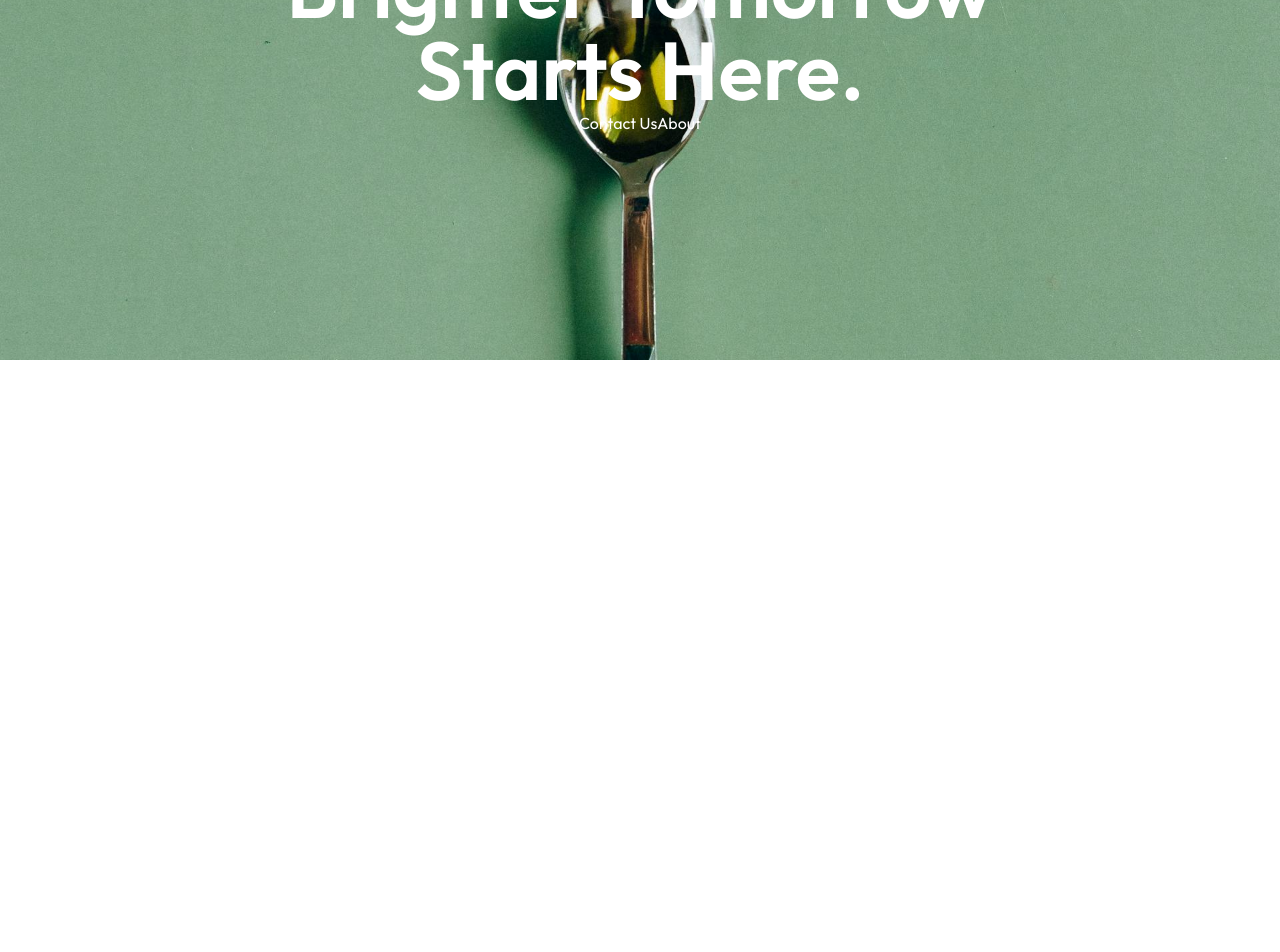
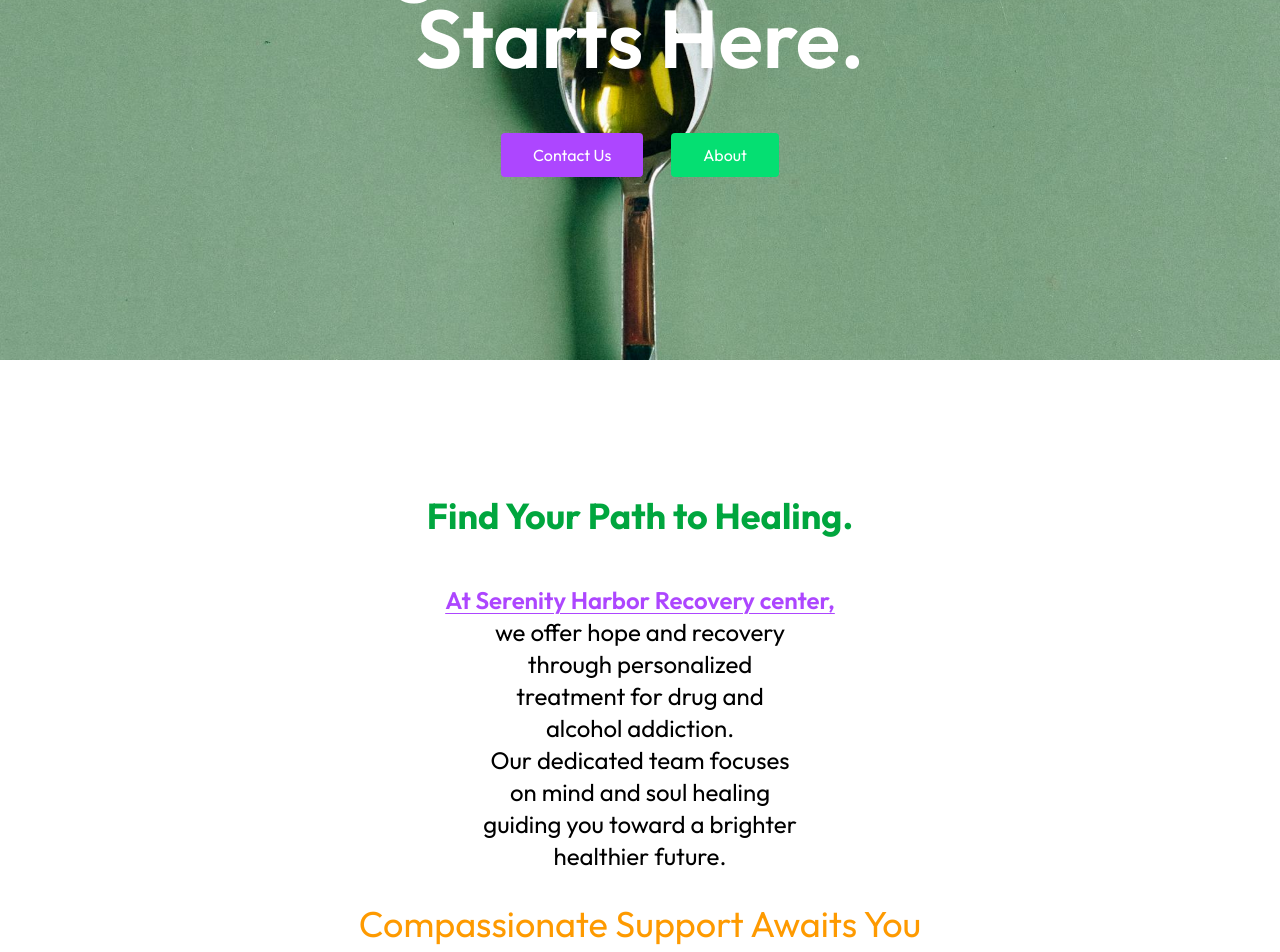
Before and after one commit to George-Clifford/rehabweb, a React (Vite) app: page / in a window 1280 px wide. Shown: the part 440-1392 px from the top of the page. Before the commit the page ends 816 px from the top, so only its background shows below. Built offline with nearby package versions, Linux system fonts and the light colour scheme.

Commit message:
added the about section

```diff
--- a/src/App.jsx
+++ b/src/App.jsx
@@ -1,12 +1,14 @@
 import React from 'react'
 import Navbar from './components/Navbar'
 import Header from './components/Header'
+import About from './components/About'
 
 const App = () => {
   return (
     <div className=''>
       <Navbar/>
       <Header/>
+      <About/>
     </div>
   )
 }
--- /dev/null
+++ b/src/components/About.jsx
@@ -0,0 +1,19 @@
+import React from 'react'
+
+const About = () => {
+  return (
+    <div className='flex flex-col items-center justify-center container
+    mx-auto pd-14 md:px-20 lg:px32 w-full overflow-hidden' id='About'>
+       <h1 className='text-4xl sm:text-4xl font-bold mb-2 text-green-600 mt-18 text-center'>Find Your Path to Healing.</h1>
+
+       <p className='underline underline-offset-4 decoration-1 under font-semibold text-purple-500 text-2xl mt-10'>At Serenity Harbor Recovery center,</p>
+        <p className='text-2xl max-w-80 text-center mb-8'> we offer hope and recovery through personalized treatment for drug and alcohol
+        addiction. <br /> Our dedicated team focuses on mind and soul healing guiding you toward a brighter healthier
+        future.
+       </p>
+       <h3 className='text-2xl sm:text-4xl text-amber-500 mb-20 text-center'>Compassionate Support Awaits You</h3>
+    </div>
+  )
+}
+
+export default About//
--- a/src/components/Header.jsx
+++ b/src/components/Header.jsx
@@ -2,14 +2,14 @@ import React from 'react'
 
 const Header = () => {
   return (
-    <div className='min-h-screen mb-4 bg-cover bg-center flex items-center w-full overflow-hidden'
+    <div className='min-h-screen mb-16 bg-cover bg-center flex items-center w-full overflow-hidden'
     style={{backgroundImage: "url('/header_img2.jpg')"}} id='Header'>
         <div className=' text-center mx-auto py-4 px-6 md:px-20 lg:px-32 text-white'>
             <h2 className='text-5xl sm:6xl md:text-[82px] inline-block
             max-w-3xl font-semibold pt-20'>Your Journey to a Brighter Tomorrow Starts Here. </h2>
-            <div>
-                <a href="">Contact Us</a>
-                <a href="">About</a>
+            <div className='space-x-7 mt-16'>
+                <a href="#Contact" className='bg-purple-500 px-8 py-3 rounded'>Contact Us</a>
+                <a href="#About" className= 'bg-green-400 px-8 py-3 rounded'>About</a>
             </div>
         </div>
 
```
